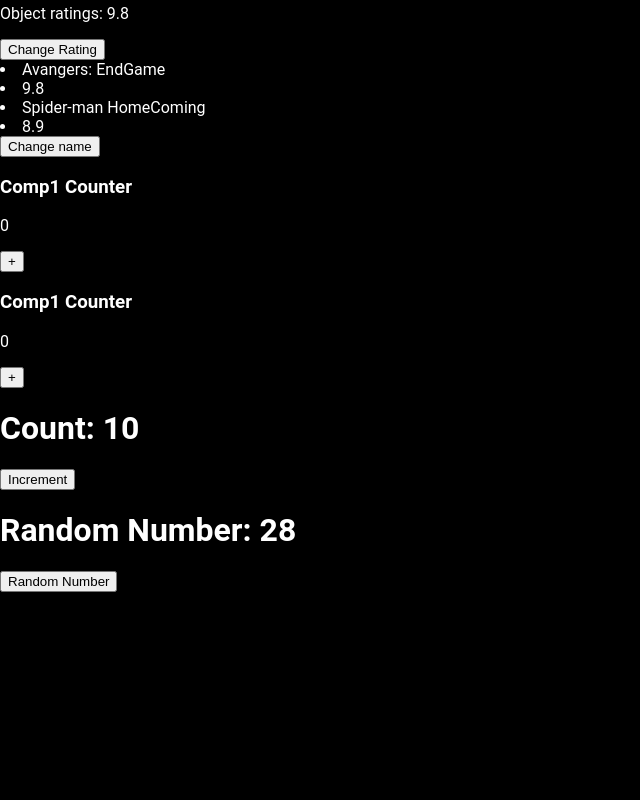
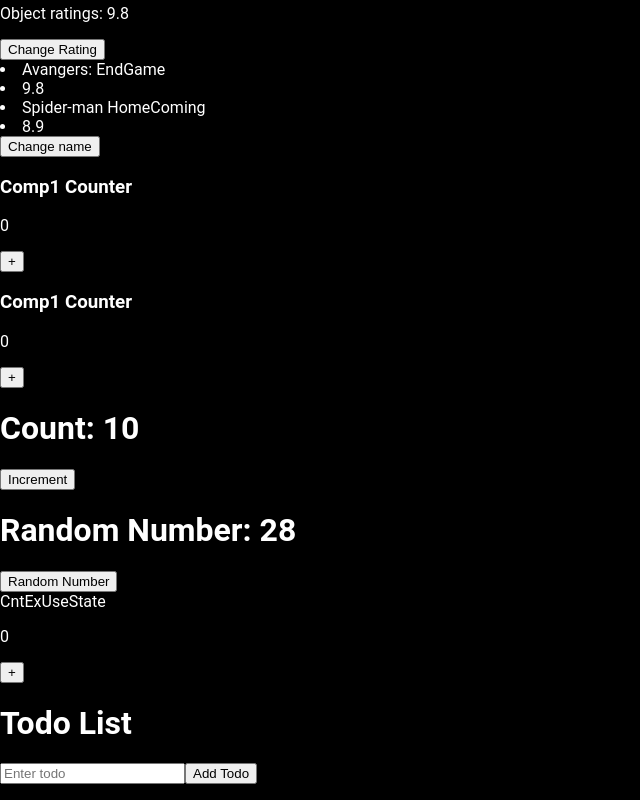
Before and after one commit to SAYOUNCDR/reactjs, a React (Vite) app: page / in a window 1280 px wide. Shown: the part 2085-2885 px from the top of the page, without its empty margins (0-640 px from the left). Before the commit the page ends 2677 px from the top, so only its background shows below. Built offline with nearby package versions, Linux system fonts and the light colour scheme.

Commit message:
useState Exercises

```diff
--- a/src/App.jsx
+++ b/src/App.jsx
@@ -1,3 +1,5 @@
+//Importing css
+import "./index.css";
 import { useState } from "react";
 import { Arrayobj } from "./components/Arrayobj";
 import { ChildrenProp } from "./components/ChildrenProp";
@@ -13,9 +15,10 @@
 import { Comp1 } from "./components/Comp1";
 import { Comp2 } from "./components/Comp2";
 import { ArrowUseState } from "./components/ArrowUseState";
+import  {CntExUseState}  from "./UseStates/CntExUseState";
+import { TodoListUseState } from "./components/TodoListUseState";
 
-//Importing css
-import "./index.css";
+
 //Components inside a component
 const App = () => {
   const [count, setCount] = useState(0);
@@ -47,6 +50,12 @@
       <Comp2 count={count} onClickHandler={() => setCount(count + 1)} />
 
       <ArrowUseState />
+
+
+      {/* Usestate exercises */}
+      <CntExUseState />
+      <TodoListUseState />
+
     </div>
   );
 };
--- /dev/null
+++ b/src/UseStates/CntExUseState.jsx
@@ -0,0 +1,15 @@
+import { useState } from "react";
+
+const CntExUseState = () => {
+    const [cnt, Setcnt] = useState(0);
+    const handleCnt = () => Setcnt(cnt + 1);
+  return (
+    <div>
+      CntExUseState
+      <p>{cnt}</p>
+      <button onClick={handleCnt}>+</button>
+    </div>
+  );
+};
+
+export { CntExUseState };
--- /dev/null
+++ b/src/UseStates/TodoListUseState.jsx
@@ -0,0 +1,14 @@
+import { useState } from "react";
+export const TodoListUseState = () => {
+  const [todos, SetTodos] = useState([]);
+  const addFriends = () => SetTodos([...todos, "test"]);
+  return (
+    <div>
+      <h3>Names in The list</h3>
+      <p>{todos}</p>
+        <label htmlFor="">Name</label>
+        <input type="text" placeholder="Enter you name" />
+        <button onClick={addFriends}>Add Name in the list</button>
+    </div>
+  );
+};
--- /dev/null
+++ b/src/components/TodoListUseState.jsx
@@ -0,0 +1,37 @@
+import { useState } from "react";
+export const TodoListUseState = () => {
+  const [todos, setTodos] = useState([]);
+  const [inputValue, setInputValue] = useState("");
+
+  const handleSubmit = (e) => {
+    e.preventDefault();
+
+    if (inputValue.trim()) {
+      setTodos([...todos, inputValue]);
+      setInputValue("");
+    }
+  };
+  const handleChanage = (e) => {
+    setInputValue(e.target.value);
+  };
+  return (
+    <div>
+      <h1>Todo List</h1>
+      <form onSubmit={handleSubmit}>
+        <input
+          type="text"
+          value={inputValue}
+          onChange={handleChanage}
+          placeholder="Enter todo"
+        />
+        <button type="submit">Add Todo</button>
+      </form>
+
+      <ul>
+        {todos.map((todo, index) => {
+          return <li key={index}>{todo}</li>;
+        })}
+      </ul>
+    </div>
+  );
+};
```
Also changed, not shown: src/UseStates/profile.jsx (added).
